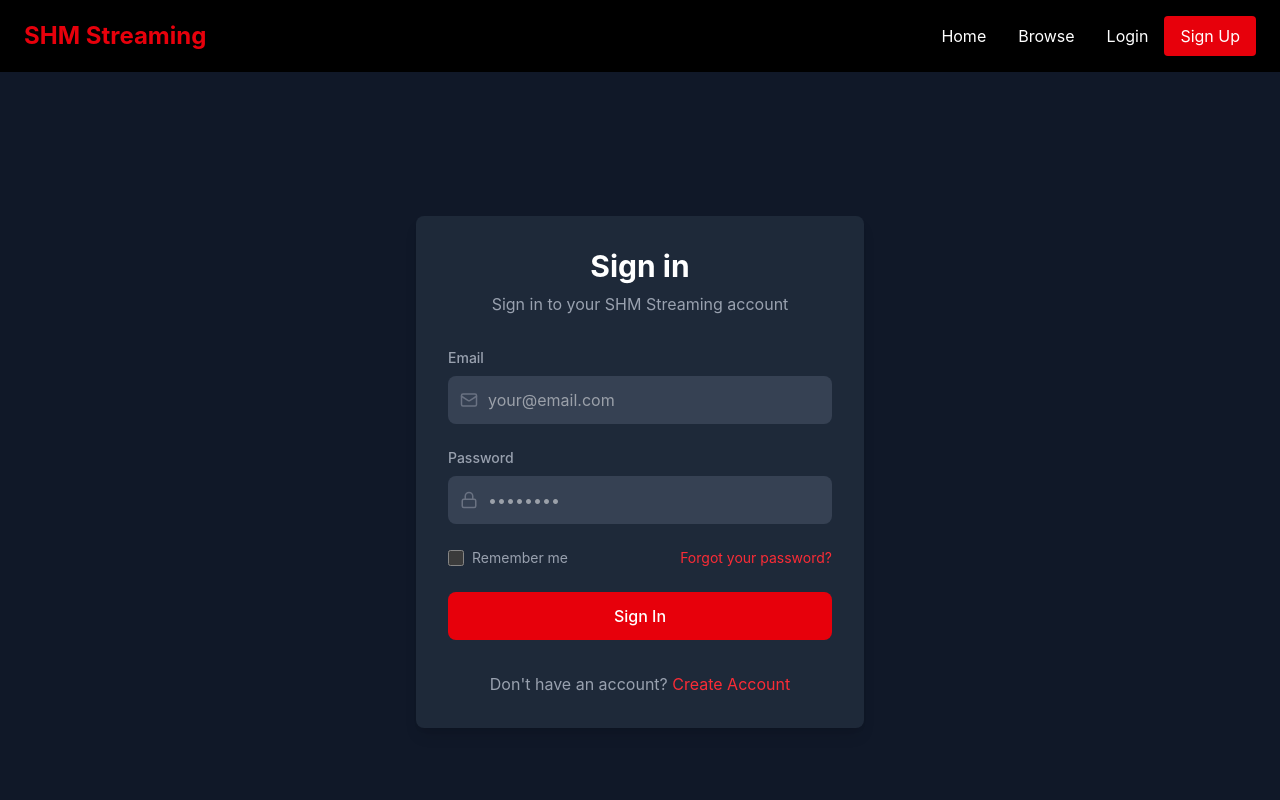
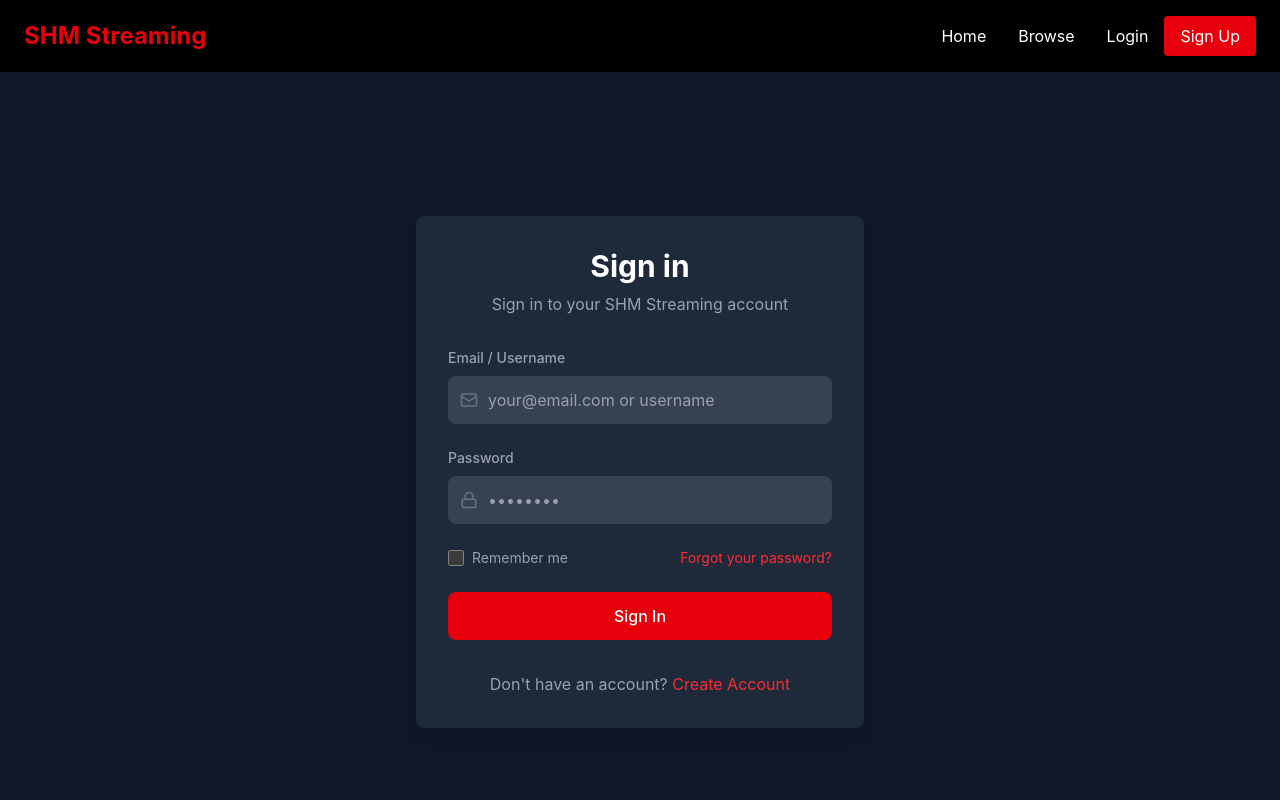
Before and after one commit to kurvidah/shm-streaming, a React (Vite) app in the folder frontend/: page /login in a window 1280 px wide. Shown: the top 800 px of the page. Built offline with nearby package versions, Linux system fonts and the light colour scheme; no server answers.

Commit message:
+Accomodate backend changes

```diff
--- a/frontend/src/context/AuthContext.tsx
+++ b/frontend/src/context/AuthContext.tsx
@@ -28,7 +28,7 @@ interface RegisterData {
 
 interface AuthContextType {
   user: User | null;
-  login: (email: string, password: string) => Promise<void>;
+  login: (identifier: string, password: string) => Promise<void>;
   register: (data: RegisterData) => Promise<void>;
   logout: () => void;
 }
@@ -53,9 +53,9 @@ export const AuthProvider = ({ children }: { children: ReactNode }) => {
     }
   }, [user]);
 
-  const login = async (email: string, password: string) => {
+  const login = async (identifier: string, password: string) => {
     const response = await axios.post(`${API_URL}/auth/login`, {
-      email,
+      identifier,
       password,
     });
     const { token, ...userData } = response.data;
--- a/frontend/src/pages/Login.tsx
+++ b/frontend/src/pages/Login.tsx
@@ -8,7 +8,7 @@ import { useAuth } from "../context/AuthContext";
 import { Mail, Lock, AlertCircle } from "lucide-react";
 
 const Login = () => {
-  const [email, setEmail] = useState("");
+  const [identifier, setIdentifier] = useState("");
   const [password, setPassword] = useState("");
   const [error, setError] = useState<string | null>(null);
   const [loading, setLoading] = useState(false);
@@ -18,15 +18,15 @@ const Login = () => {
   const handleSubmit = async (e: React.FormEvent) => {
     e.preventDefault();
 
-    if (!email || !password) {
-      setError("Please enter both email and password");
+    if (!identifier || !password) {
+      setError("Please enter your email/username and password");
       return;
     }
 
     try {
       setError(null);
       setLoading(true);
-      await login(email, password);
+      await login(identifier, password);
       navigate("/");
     } catch (err: any) {
       console.error("Login error:", err);
@@ -57,22 +57,22 @@ const Login = () => {
           <div className="space-y-6">
             <div>
               <label
-                htmlFor="email"
+                htmlFor="identifier"
                 className="block text-gray-400 text-sm font-medium mb-2"
               >
-                Email
+                Email / Username
               </label>
               <div className="relative">
                 <div className="absolute inset-y-0 left-0 pl-3 flex items-center pointer-events-none">
                   <Mail size={18} className="text-gray-500" />
                 </div>
                 <input
-                  id="email"
-                  type="email"
-                  value={email}
-                  onChange={(e) => setEmail(e.target.value)}
+                  id="identifier"
+                  type="text"
+                  value={identifier}
+                  onChange={(e) => setIdentifier(e.target.value)}
                   className="bg-gray-700 text-white rounded-lg pl-10 pr-4 py-3 w-full focus:outline-none focus:ring-2 focus:ring-red-500"
-                  placeholder="your@email.com"
+                  placeholder="your@email.com or username"
                 />
               </div>
             </div>
@@ -115,7 +115,10 @@ const Login = () => {
               </div>
 
               <div className="text-sm">
-                <Link to="#" className="text-red-500 hover:text-red-400 hover:underline">
+                <Link
+                  to="#"
+                  className="text-red-500 hover:text-red-400 hover:underline"
+                >
                   Forgot your password?
                 </Link>
               </div>
@@ -141,7 +144,10 @@ const Login = () => {
         <div className="mt-8 text-center">
           <p className="text-gray-400">
             Don't have an account?{" "}
-            <Link to="/register" className="text-red-500 hover:text-red-400 hover:underline">
+            <Link
+              to="/register"
+              className="text-red-500 hover:text-red-400 hover:underline"
+            >
               Create Account
             </Link>
           </p>
```
